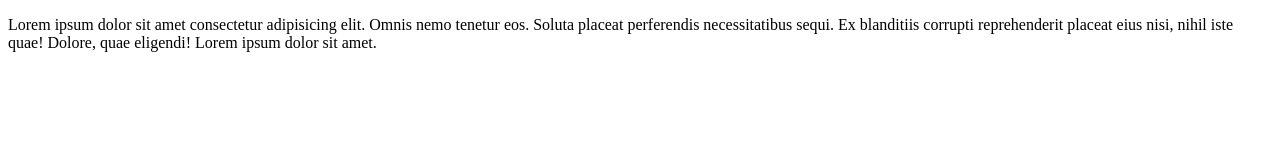
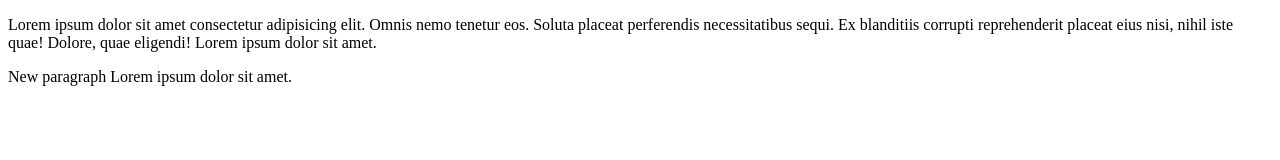
Before and after one commit to Youske05/cicdproject, a plain HTML site: page index.html in a window 1280 px wide. Drawn offline with Linux system fonts and the light colour scheme.

Commit message:
Deploying to gh-pages from @ Youske05/cicdproject@6571199e1480ebba9b7cac44af3949b0877e869f 🚀

```diff
--- a/index.html
+++ b/index.html
@@ -1 +1 @@
-<!DOCTYPE html><html lang="en"><head><meta charset="utf-8"><meta name="viewport" content="width=device-width, initial-scale=1.0"><title>Document</title><link rel="stylesheet" href="index.0372af79.css"></head><body> <p class="p"> Lorem ipsum dolor sit amet consectetur adipisicing elit. Omnis nemo tenetur eos. Soluta placeat perferendis necessitatibus sequi. Ex blanditiis corrupti reprehenderit placeat eius nisi, nihil iste quae! Dolore, quae eligendi! Lorem ipsum dolor sit amet. </p> <script type="module" src="index.611172c6.js"></script> </body></html>
+<!DOCTYPE html><html lang="en"><head><meta charset="utf-8"><meta name="viewport" content="width=device-width, initial-scale=1.0"><title>Document</title><link rel="stylesheet" href="index.0372af79.css"></head><body> <p class="p"> Lorem ipsum dolor sit amet consectetur adipisicing elit. Omnis nemo tenetur eos. Soluta placeat perferendis necessitatibus sequi. Ex blanditiis corrupti reprehenderit placeat eius nisi, nihil iste quae! Dolore, quae eligendi! Lorem ipsum dolor sit amet. </p> <p> New paragraph Lorem ipsum dolor sit amet. </p> <script type="module" src="index.611172c6.js"></script> </body></html>
```
